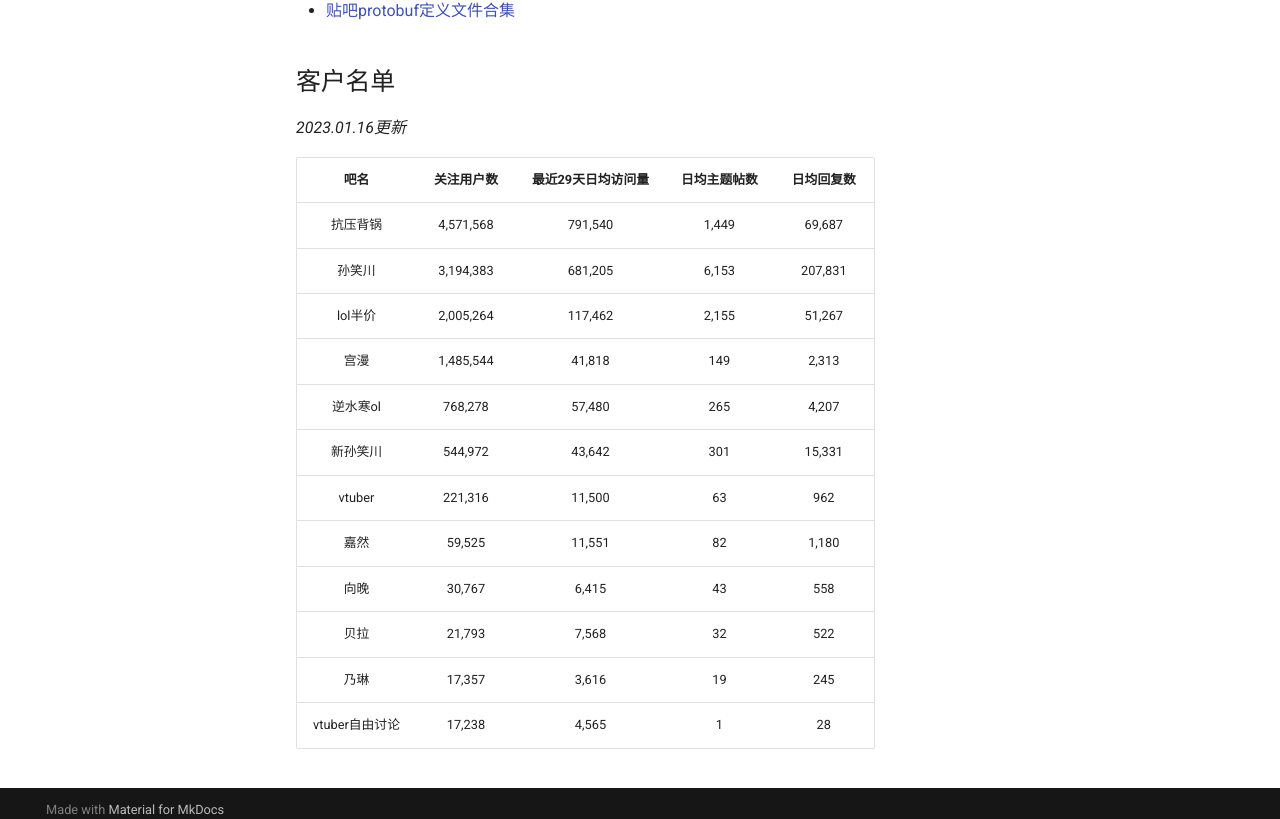
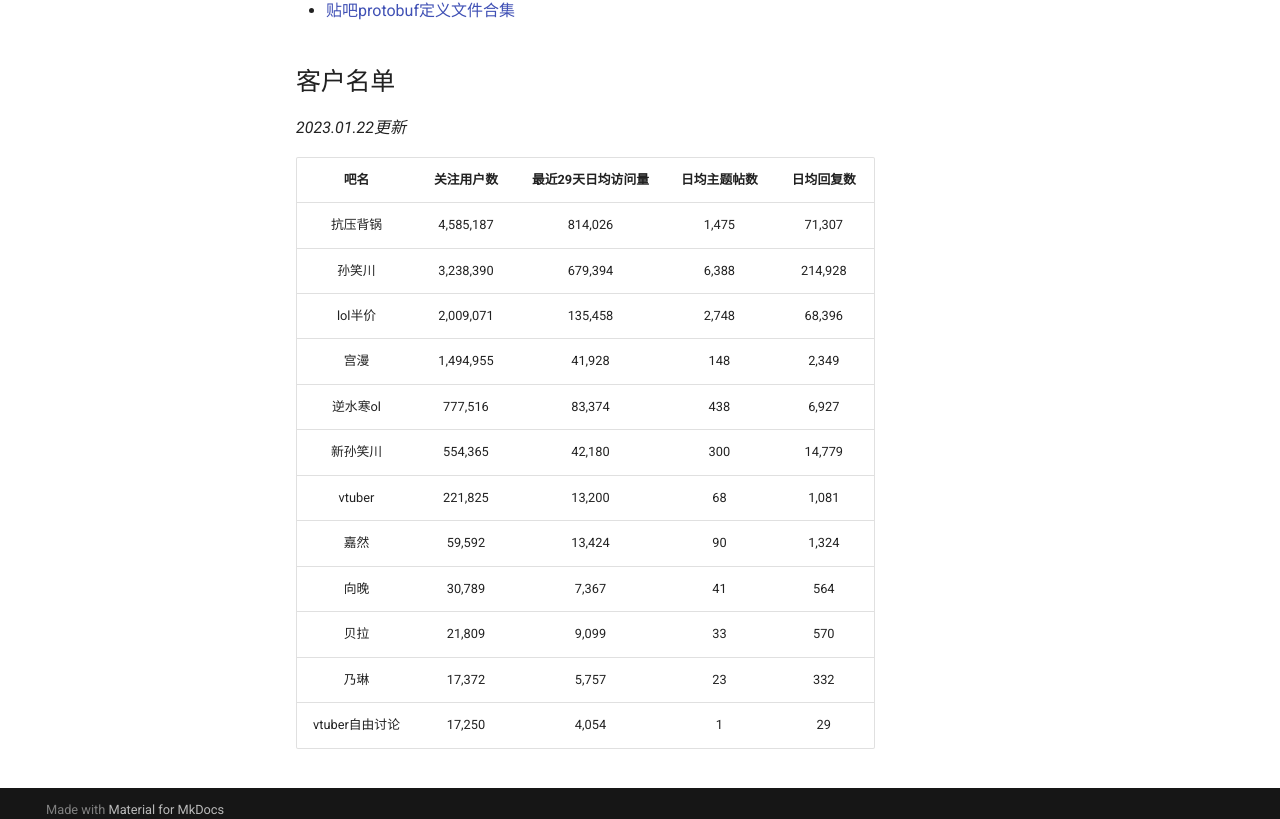
Before and after one commit to lumina37/aiotieba-reviewer, an MkDocs documentation site: the page built from docs/index.md, in a window 1280 px wide and 1400 px high, scrolled down 63 px. Shown: the part 567-1386 px from the top of the window. Built offline with MkDocs 1.6.1 and Material for MkDocs 9.7.7, drawn with Linux system fonts in a browser that asks for light colours; comment, search, counter and statistics services are not loaded.

Commit message:
docs: update stat

```diff
--- a/docs/index.md
+++ b/docs/index.md
@@ -19,19 +19,19 @@ pip install aiotieba-reviewer
 
 ## 客户名单
 
-*2023.01.16更新*
+*2023.01.22更新*
 
 |      吧名      | 关注用户数 | 最近29天日均访问量 | 日均主题帖数 | 日均回复数 |
 | :------------: | :--------: | :----------------: | :----------: | :--------: |
-|    抗压背锅    | 4,571,568  |      791,540       |    1,449     |   69,687   |
-|     孙笑川     | 3,194,383  |      681,205       |    6,153     |  207,831   |
-|    lol半价     | 2,005,264  |      117,462       |    2,155     |   51,267   |
-|      宫漫      | 1,485,544  |       41,818       |     149      |   2,313    |
-|    逆水寒ol    |  768,278   |       57,480       |     265      |   4,207    |
-|    新孙笑川    |  544,972   |       43,642       |     301      |   15,331   |
-|     vtuber     |  221,316   |       11,500       |      63      |    962     |
-|      嘉然      |   59,525   |       11,551       |      82      |   1,180    |
-|      向晚      |   30,767   |       6,415        |      43      |    558     |
-|      贝拉      |   21,793   |       7,568        |      32      |    522     |
-|      乃琳      |   17,357   |       3,616        |      19      |    245     |
-| vtuber自由讨论 |   17,238   |       4,565        |      1       |     28     |
+|    抗压背锅    | 4,585,187  |      814,026       |    1,475     |   71,307   |
+|     孙笑川     | 3,238,390  |      679,394       |    6,388     |  214,928   |
+|    lol半价     | 2,009,071  |      135,458       |    2,748     |   68,396   |
+|      宫漫      | 1,494,955  |       41,928       |     148      |   2,349    |
+|    逆水寒ol    |  777,516   |       83,374       |     438      |   6,927    |
+|    新孙笑川    |  554,365   |       42,180       |     300      |   14,779   |
+|     vtuber     |  221,825   |       13,200       |      68      |   1,081    |
+|      嘉然      |   59,592   |       13,424       |      90      |   1,324    |
+|      向晚      |   30,789   |       7,367        |      41      |    564     |
+|      贝拉      |   21,809   |       9,099        |      33      |    570     |
+|      乃琳      |   17,372   |       5,757        |      23      |    332     |
+| vtuber自由讨论 |   17,250   |       4,054        |      1       |     29     |
```
